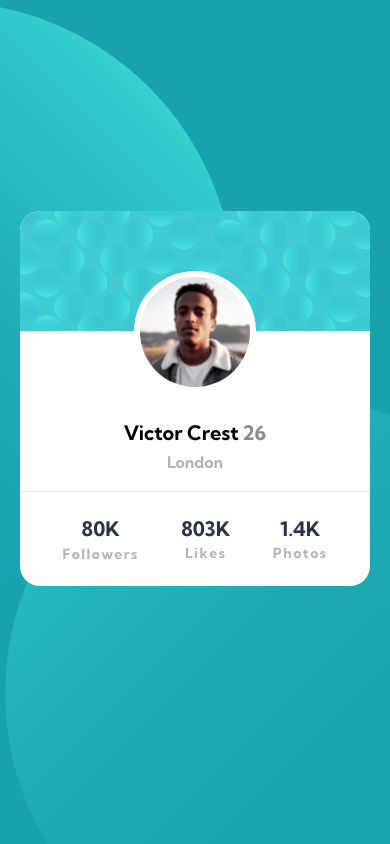
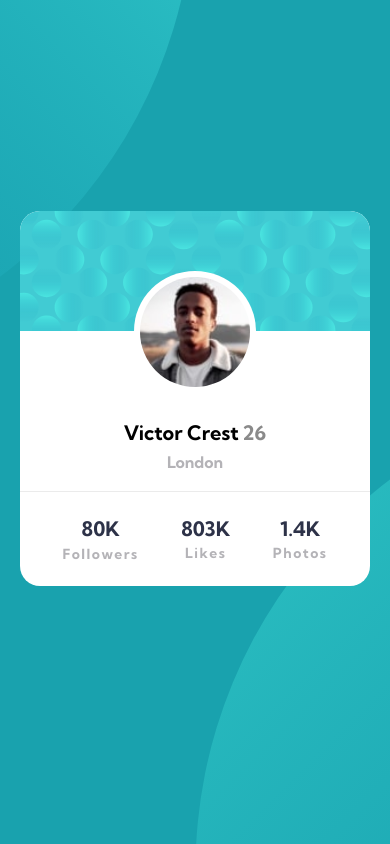
Before and after one commit to HernanChoquo161Dev/FEM-ProfileCardComponent, a plain HTML site: page index.html in a window 390 px wide. Drawn offline with Linux system fonts and the light colour scheme.

Commit message:
add solution fixed background

```diff
--- a/css/style.css
+++ b/css/style.css
@@ -34,9 +34,8 @@ body {
   background-color: var(--background-color);
   background-image: url(../images/bg-pattern-top.svg),
     url("../images/bg-pattern-bottom.svg");
-  background-size: 70%, 70%;
   background-repeat: no-repeat, no-repeat;
-  background-position: left -350px bottom 0, right -200px top 400px;
+  background-position: right 50vw bottom 25vh, left 50vw top 45vh;
   /*--*/
   padding-top: 25vh;
 }
@@ -161,40 +160,10 @@ body {
   letter-spacing: 1.5px;
 }
 /*CSS - Changes for the adaptation responsive*/
-@media screen and (max-width: 1000px) {
-  body {
-    background-size: 90%, 90%;
-  }
-}
-/*CSS - Changes for the adaptation responsive*/
-@media screen and (max-width: 700px) {
-  body {
-    background-size: 100%, 100%;
-  }
-}
-/*CSS - Changes for the adaptation responsive*/
-@media screen and (max-width: 500px) {
-  body {
-    background-size: 120%, 120%;
-  }
-}
-/*CSS - Changes for the adaptation responsive*/
-@media screen and (max-width: 400px) {
-  body {
-    background-size: 140%, 140%;
-  }
-}
-/*CSS - Changes for the adaptation responsive*/
-@media screen and (max-width: 400px) {
-  body {
-    background-size: 150%, 150%;
-  }
-}
-/*CSS - Changes for the adaptation responsive*/
 @media screen and (max-width: 300px) {
   body {
-    background-size: 120%, 120%;
-    background-position: -200px -20px, 100px 500px;
+    background-size: cover;
+    background-position: right 40vw bottom 30vh, left 50vw top 60vh;
   }
   .profile-card__container-image {
     width: 50%;
```
